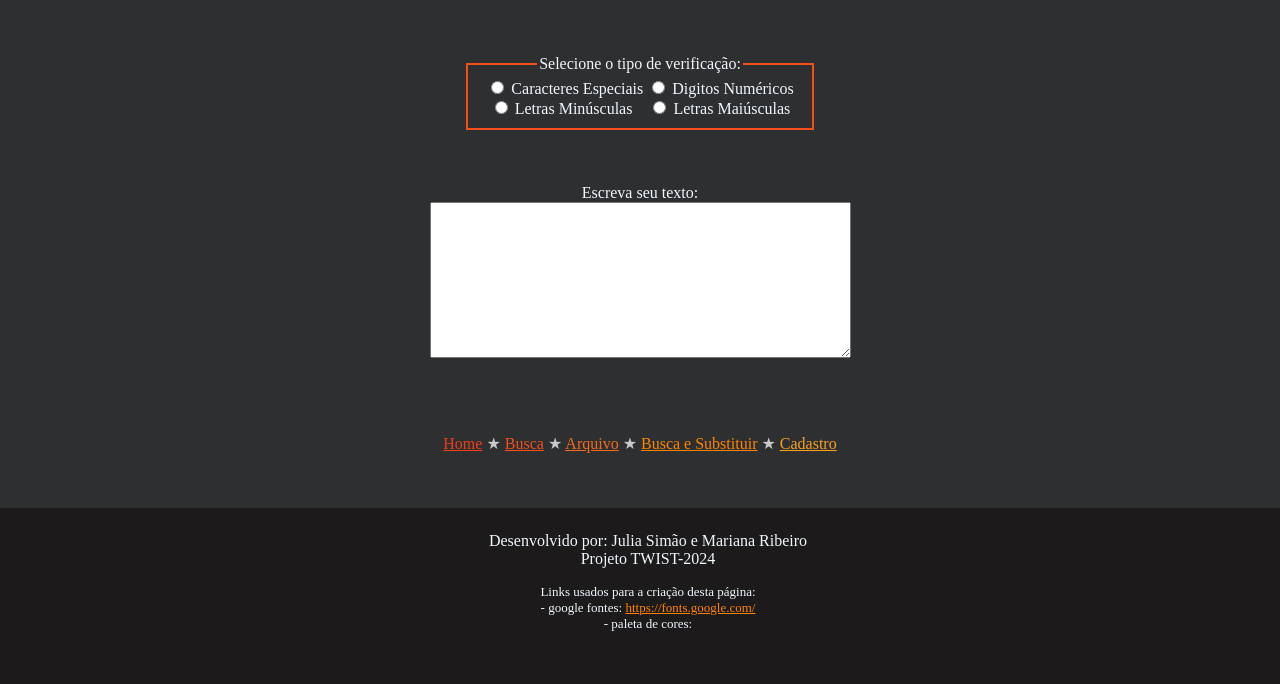
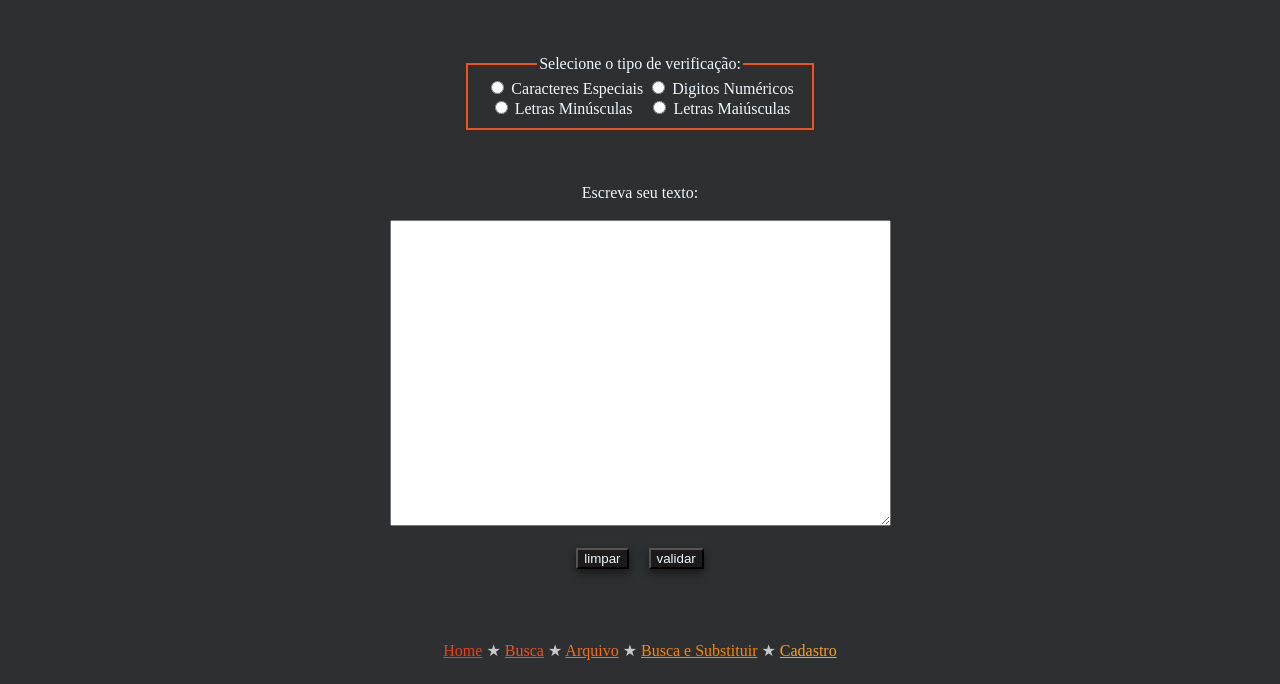
Before and after one commit to twistpucrio/2024_projetoFormularioG5, a plain HTML site: page busca.html in a window 1280 px wide. Shown: the part 116-800 px from the top of the page. Drawn offline with Linux system fonts and the light colour scheme.

Commit message:
pagina2-css

```diff
--- a/busca.html
+++ b/busca.html
@@ -45,11 +45,15 @@ Os resultados devem ser informados utilizando mensagens de alertas.
             <br/><br/><br/>
             <form class="borda-circular">
                 <label for="texto">Escreva seu texto: </label>
-                <br/>
-                <textarea name="texto" id="texto" cols="50" rows="10"></textarea> <!--Tirar dúvida, quando coloca rows 0,
-                                                                                   outras informações somem da pagina-->
-            </form>
+                <br/><br/>
+                <textarea name="texto" id="texto" cols="60" rows="20"></textarea>
         </section>
+        <br/>
+        <div id="botao">
+            <input class="bt" name="limpar" type="button" value="limpar" id="btnlimpar"/>
+            &nbsp;&nbsp;&nbsp;
+            <input class="bt" name="validar" type="button" value="validar" id="btnvalidar"/>
+        </div>
         <br/><br/><br/><br/>
         <nav id="navigator"> <!--Perguntar como fazemos para colocar a nav na lateral da tela-->
             <a id="home" href="index.html">Home</a> &starf;
--- a/style/style-all.css
+++ b/style/style-all.css
@@ -67,12 +67,19 @@ nav{
     color: #FF8400;
 }
 
+.bt{
+    background-color: #1c1a1a;
+    color: aliceblue;
+    border-color: #555352;
+    box-shadow: 0 4px 8px rgba(0, 0, 0, 0.5);
+}
+
 footer{
     width: 100%;
     height: 20%;
     background-color: #1c1a1a;
     padding:8px;
-    position: fixed;
+    position:static;
     bottom: 0;
     margin: 0 auto;
     color: aliceblue;
```
